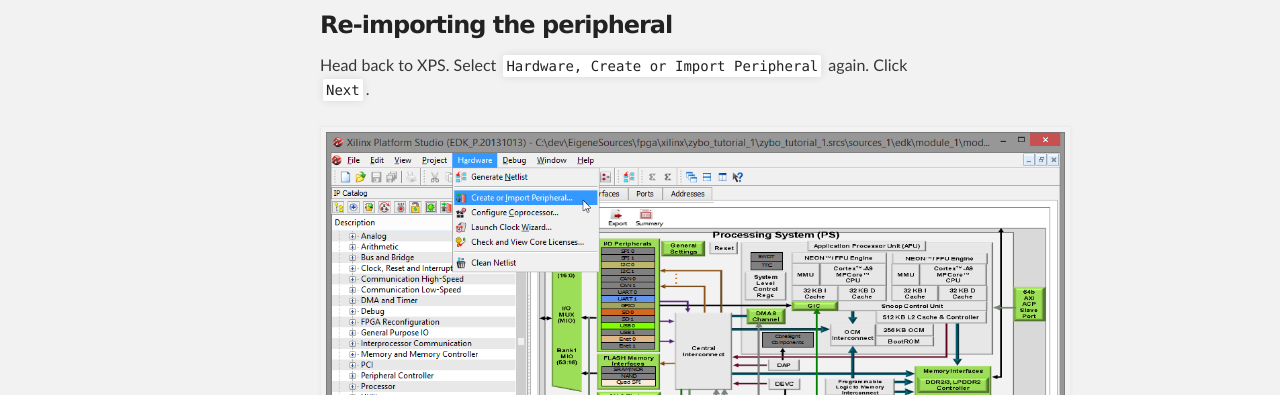
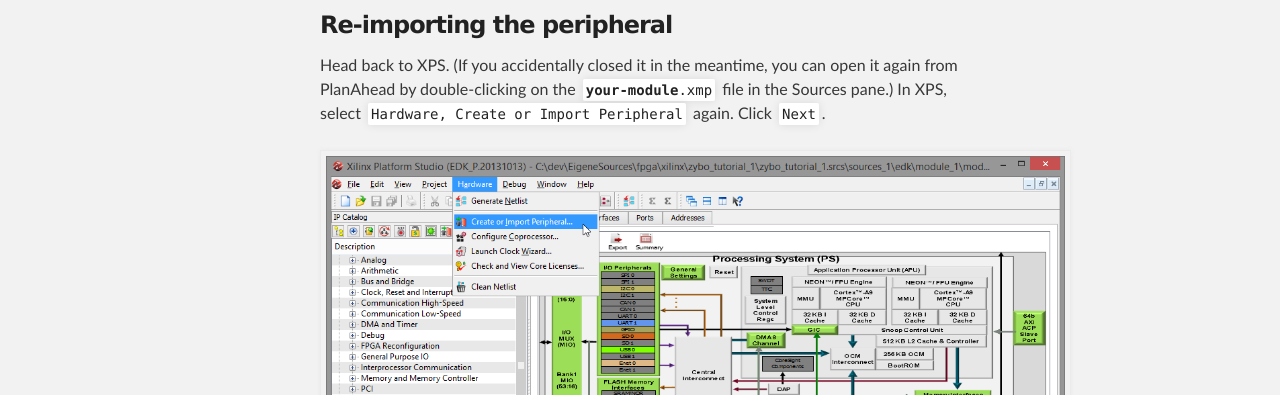
Before and after one commit to sunsided/zybo-tutorial, a plain HTML site: page part-03.html in a window 1280 px wide. Shown: the part 405-800 px from the top of the page. Drawn offline with Linux system fonts and the light colour scheme.

Commit message:
added description how to re-open XPS

```diff
--- a/part-03.html
+++ b/part-03.html
@@ -37,7 +37,7 @@
 
 <h3><a name="peripheral-import" class="anchor" href="#peripheral-import"><span class="octicon octicon-link"></span></a>Re-importing the peripheral</h3>
 
-<p>Head back to XPS. Select <code>Hardware, Create or Import Peripheral</code> again. Click <code>Next</code>.</p>
+<p>Head back to XPS. (If you accidentally closed it in the meantime, you can open it again from PlanAhead by double-clicking on the <code><strong>your-module</strong>.xmp</code> file in the Sources pane.) In XPS, select <code>Hardware, Create or Import Peripheral</code> again. Click <code>Next</code>.</p>
 
 <img src="images/tutorial-1/tutorial-57.png" title="Xilinx Platform Studio: Peripheral import" />
 
```
